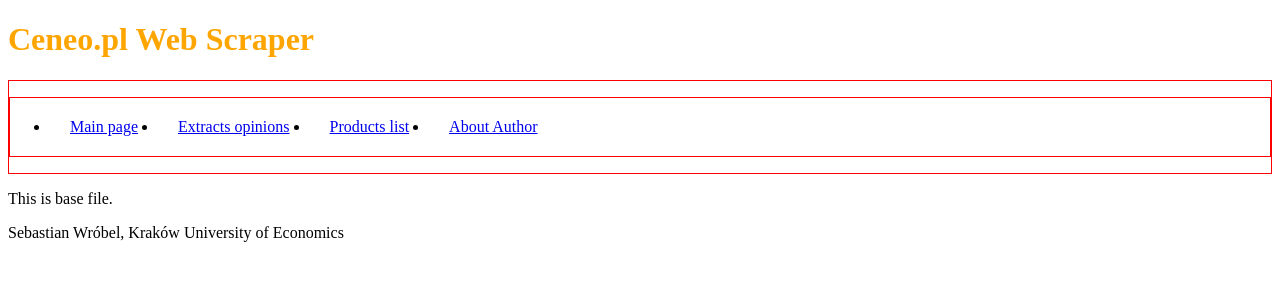
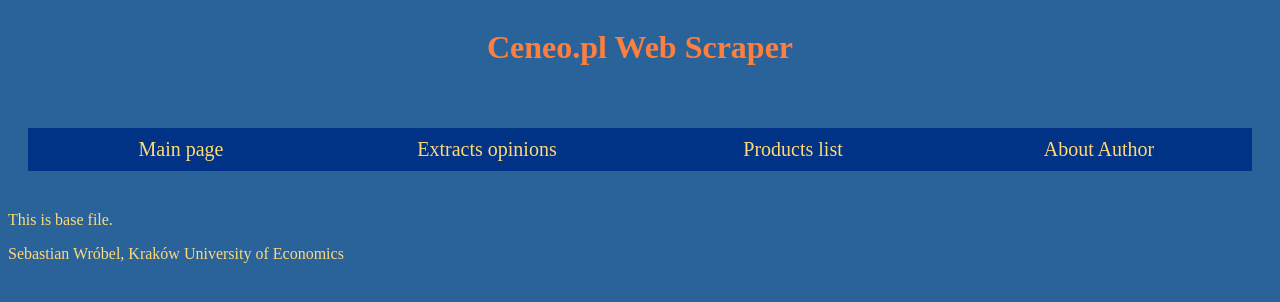
Before and after one commit to seba1288/CeneoWebScraperSW, a Flask app: page / in a window 1280 px wide. Shown: the top 302 px of the page. Run offline with Flask 3, Linux system fonts and the light colour scheme.

Commit message:
redising of site

```diff
--- a/app/routes.py
+++ b/app/routes.py
@@ -16,7 +16,7 @@
         if response.status_code == requests.codes['ok']:
             page_dom = BeautifulSoup(response.text, "html.parser")
             try:
-                opinions_count = page_dom.select_one('a.product-review_link > span').text.strip()
+                opinions_count = page_dom.select_one('a.product-review__link > span').text.strip()
             except AttributeError:
                 opinions_count = 0
             if opinions_count:
--- a/app/static/style.css
+++ b/app/static/style.css
@@ -1,21 +1,44 @@
-h1 {
-  color: orange;
+html {
+  background-color: #2a629a;
+}
+p {
+  color: #ffda78;
+}
+.siteTitle {
+  color: #ff7f3e;
+  display: flex;
+  justify-content: center;
 }
 
-.sideBar {
-  display: flex;
-  flex-direction: column;
-  justify-content: space-between;
-  border: solid red 1px;
+span,
+label {
+  color: #ffda78;
+}
+
+h2 {
+  color: #ff7f3e;
 }
 
 .listMenu {
-  border: solid red 1px;
+  font-size: 20px;
+  padding: 20px;
   display: flex;
   flex-direction: row;
+  justify-content: space-evenly;
   align-items: center;
+  list-style: none;
+}
+.listMenu li {
+  width: 100%;
+  background-color: #003285;
+  text-align: center;
+}
+.listMenu a {
+  text-decoration: none;
+  display: inline-block;
+  padding: 10px;
+  color: #ffda78;
 }
 
-.listMenu li {
-  padding: 20px;
+.mainContainer {
 }
--- a/app/templates/base.html
+++ b/app/templates/base.html
@@ -12,11 +12,13 @@
     <script></script>
   </head>
   <body>
-    <header class="Maincontainer">
-      <h1>Ceneo.pl Web Scraper</h1>
+    <header class="mainContainer">
+      <div class="siteTitle">
+        <h1>Ceneo.pl Web Scraper</h1>
+      </div>
       <nav class="sideBar">
         <ul class="listMenu">
-          <li class="col-3">
+          <li class="">
             <a href="{{url_for('index')}}">Main page</a>
           </li>
           <li class="col-3">
```
